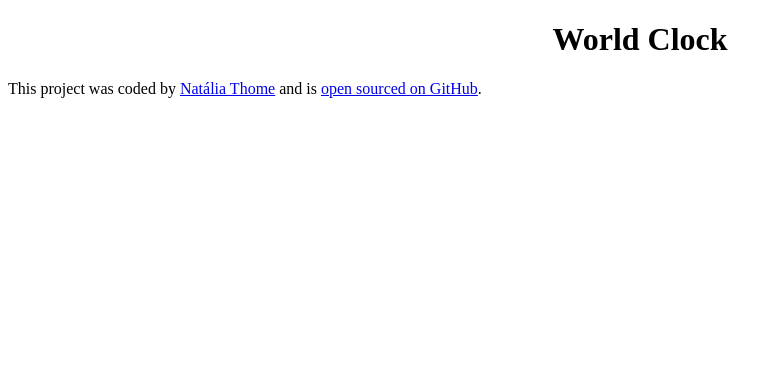
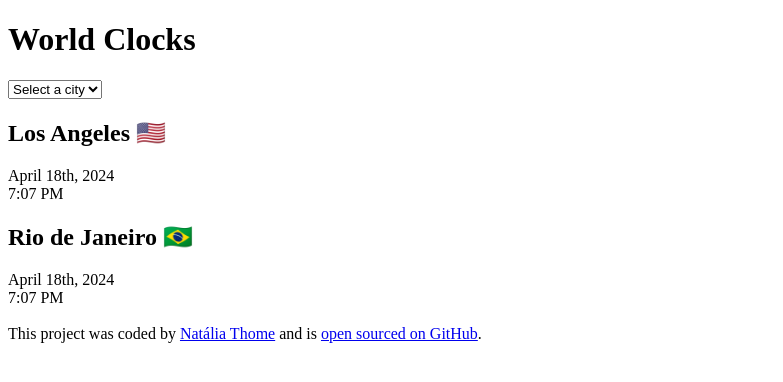
Before and after one commit to thomenat/world-clock, a plain HTML site: page index.html in a window 1280 px wide. Shown: the whole page, without its empty margins (0-783 px from the left). Drawn offline with Linux system fonts and the light colour scheme.

Commit message:
added basic html

```diff
--- a/css/style.css
+++ b/css/style.css
@@ -1,3 +1,3 @@
 h1 {
-    text-align: center;
+    text-align: left;
 }
--- a/index.html
+++ b/index.html
@@ -8,8 +8,32 @@
 
 </head>
 <body>
+    <div class="container">
+<h1>World Clocks</h1>
 
-<h1>World Clock</h1>
+<select name="city-selected" id="cities-select">
+<option value="">Select a city</option>
+<option value="">London</option>
+<option value="">New York</option>
+<option value="">Sydney</option>
+<option value="">Lisbon</option>
+</select>
+
+
+<div class="city-LA">
+    <h2>Los Angeles 🇺🇸</h2>
+    <div class="date">April 18th, 2024</div>
+    <div class="time">7:07 PM</div>
+</div>
+
+<div class="city-RJ">
+    <h2>Rio de Janeiro 🇧🇷</h2>
+    <div class="date">April 18th, 2024</div>
+    <div class="time">7:07 PM</div>
+</div>
+
+</div>
+</br>
     <footer>
         This project was coded by <a href="https://github.com/thomenat" target="_blank">Natália Thome</a> and is
         <a href="https://github.com/thomenat/world-clock" target="_blank">open sourced on GitHub</a>.
```
